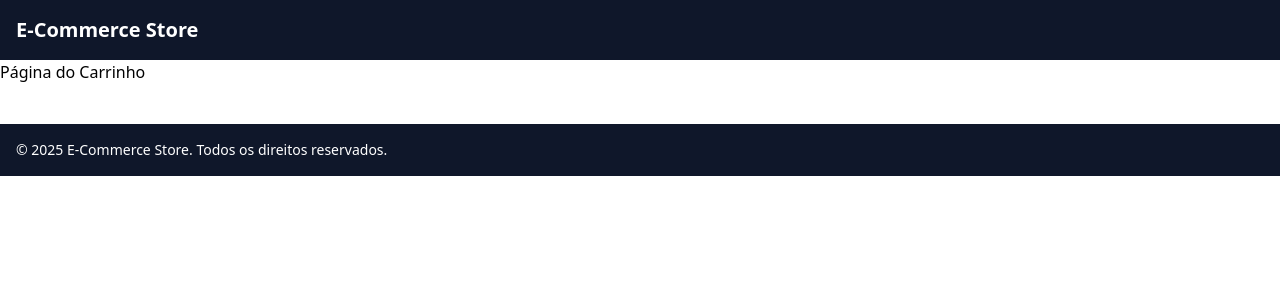
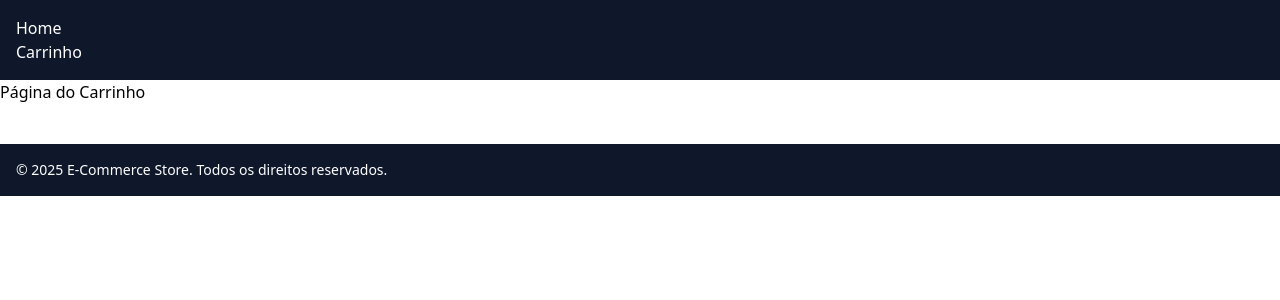
Before and after one commit to mikaeljuliao/ecommerce-store, a React (Vite) app: page /carrinho in a window 1280 px wide. Shown: the top 300 px of the page. Built offline with nearby package versions, Linux system fonts and the light colour scheme.

Commit message:
feat: adiciona navegação no header com React Router

```diff
--- a/src/components/Header.tsx
+++ b/src/components/Header.tsx
@@ -1,9 +1,19 @@
+import { Link } from 'react-router-dom'
+
 export function Header() {
   return (
-    <header className="bg-slate-900 text-white p-4">
-      <h1 className="text-xl font-bold">
-        E-Commerce Store
-      </h1>
+    <header  className="bg-slate-900 text-white p-4">
+      <nav>
+        <ul>
+          <li>
+            <Link to="/">Home</Link>
+          </li>
+
+          <li>
+            <Link to="/carrinho">Carrinho</Link>
+          </li>
+        </ul>
+      </nav>
     </header>
   )
 }
```
